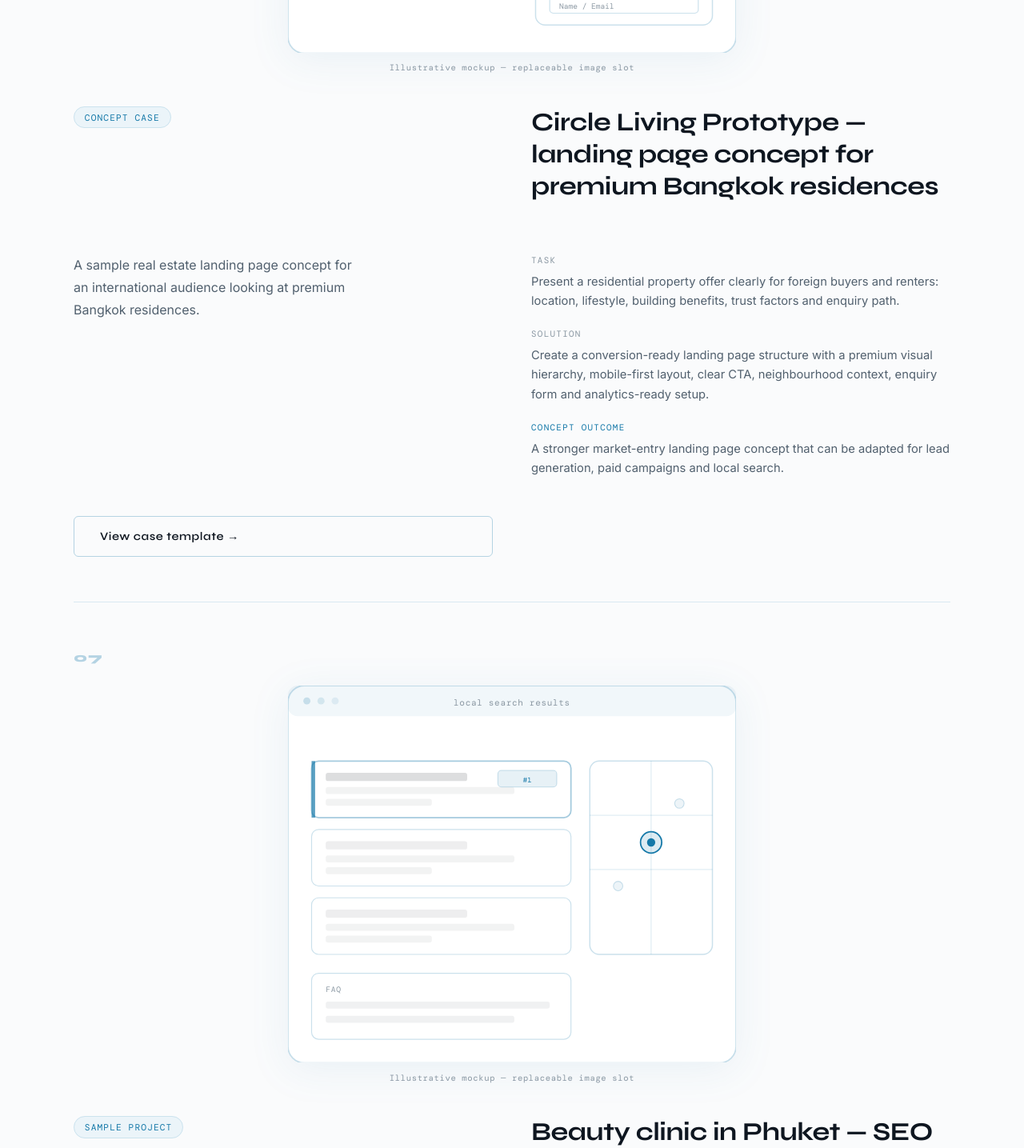
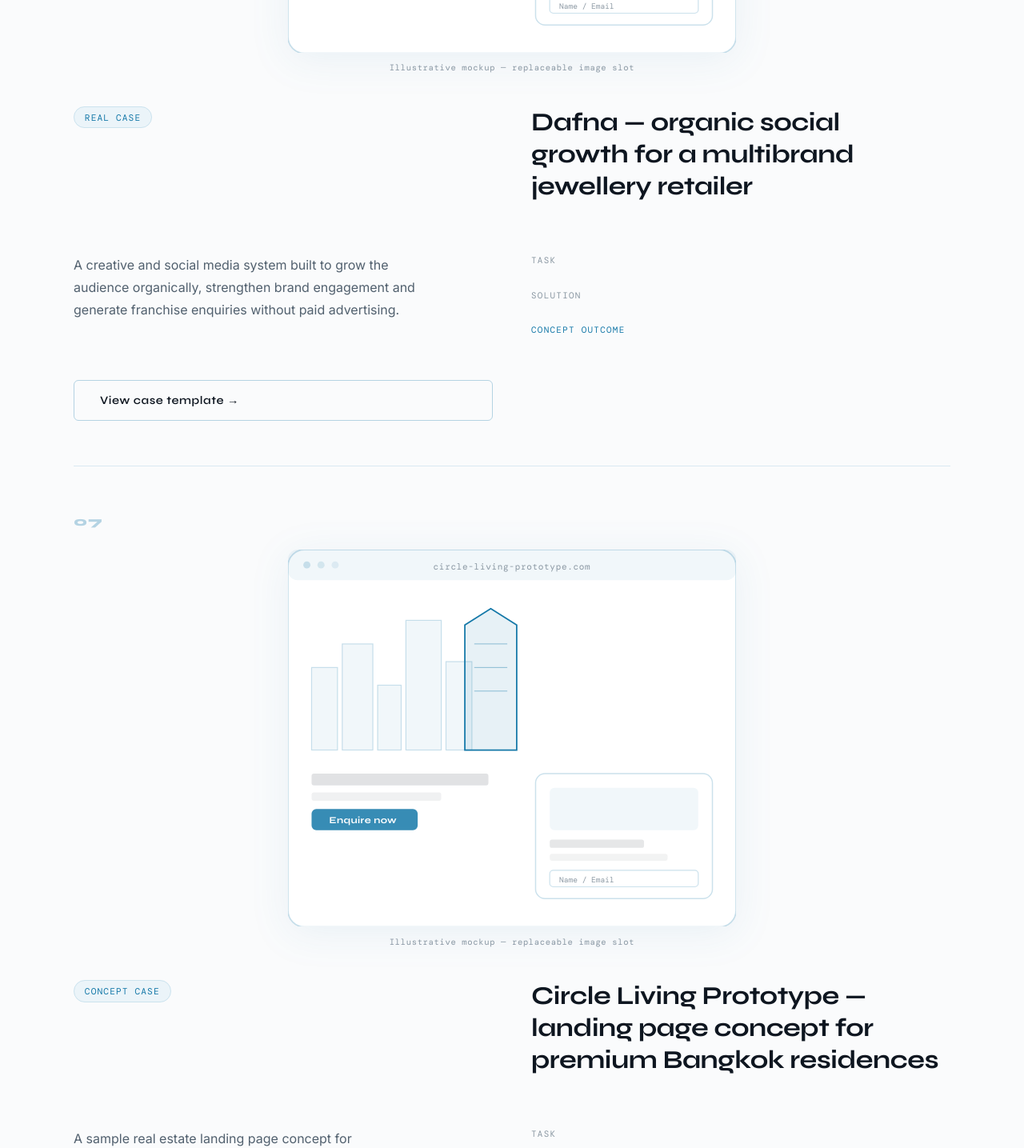
Before and after one commit to Guy4resh-stack/montas-asia-website, a React (Vite) app: page /cases in a window 1280 px wide. Shown: the part 6880-8315 px from the top of the page at 80% size. Built offline with nearby package versions, Linux system fonts and the light colour scheme; a web font is replaced by a local one.

Commit message:
feat: add Dafna as sixth homepage case, remove concept cases from carousel

```diff
--- a/src/data/cases.js
+++ b/src/data/cases.js
@@ -148,9 +148,40 @@
     ],
     mockupType: null, // real image used — see image field above
   },
-  // ── SIXTH REAL CASE RESERVED ──────────────────────────────────────
-  // Add the next approved real case here when ready.
-  // Do not add concept or sample cases to this section.
+  {
+    id: 'dafna',
+    title: 'Dafna — organic social growth for a multibrand jewellery retailer',
+    industry: 'SMM · Influence marketing · Franchise growth',
+    slug: '/cases/dafna',
+    externalUrl: 'https://montas.io/cases/dafna-smm',
+    liveUrl: 'https://dafnashop.ru/',
+    image: '/cases/dafna-cover.jpg',
+    imageAlt: 'Dafna jewellery retailer organic social media growth case',
+    isExternal: true,
+    problem: 'A multibrand jewellery retailer needed an organic social growth system to build audience engagement and generate franchise enquiries without paid advertising.',
+    whatWeDid: 'Launched a four-person creative team, refreshed the visual system and combined regular production, influencer partnerships and brand collaborations.',
+    relatedServiceIds: ['smm-content-systems'],
+    contextPlaceholder: 'Dafna is a multibrand jewellery retailer. The brand needed a structured creative and social media system to grow organically, strengthen engagement and generate franchise interest.',
+    challengePlaceholder: 'The brand needed consistent social content, a stronger visual identity and an influencer and collaboration programme — all without a paid advertising budget.',
+    channelsPlaceholder: ['Creative team (4 people)', 'Visual system refresh', 'Regular content production', 'Influencer partnerships', 'Brand collaborations', 'Organic social promotion'],
+    // ── Homepage-specific fields ──────────────────────────────────────
+    caseType: 'Real case',
+    category: 'SMM · Influence marketing · Franchise growth',
+    homeTitle: 'Dafna — organic social growth for a multibrand jewellery retailer',
+    homeDescription: 'A creative and social media system built to grow the audience organically, strengthen brand engagement and generate franchise enquiries without paid advertising.',
+    homeTask: 'Build an organic social growth system and turn audience engagement into franchise enquiries.',
+    homeSolution: 'Launch a four-person creative team, refresh the visual system and combine regular production, influencer partnerships and brand collaborations.',
+    homeOutcome: '5,000+ organic followers, 100+ franchise enquiries and the first franchise opened within one month.',
+    metrics: [
+      { value: '5,000+',   label: 'organic followers (no paid ads)'       },
+      { value: '100+',     label: 'franchise enquiries (no ad budget)'     },
+      { value: '4×',       label: 'Stories reach'                         },
+      { value: '10K–20K',  label: 'views per Reel'                        },
+      { value: '50+',      label: 'organic social mentions'               },
+      { value: '9',        label: 'new partner brands'                    },
+    ],
+    mockupType: null, // real image used — see image field above
+  },
   {
     id: 'real-estate-bangkok',
     slug: '/cases/real-estate-bangkok',
```
Also changed, not shown: public/cases/dafna-cover.jpg (added).
